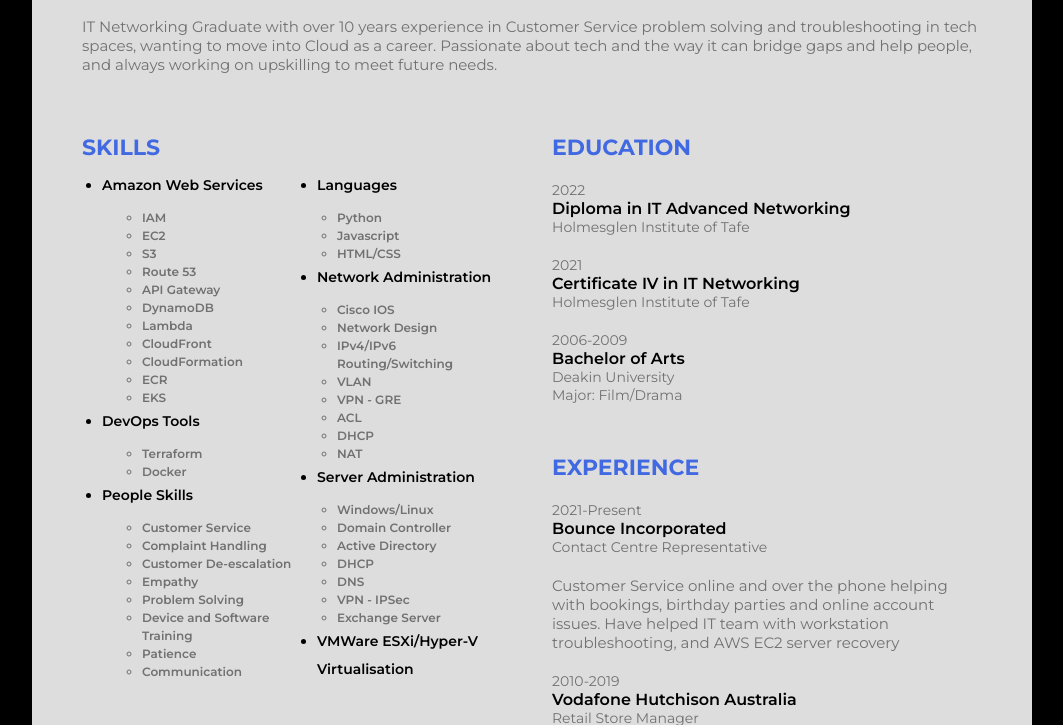
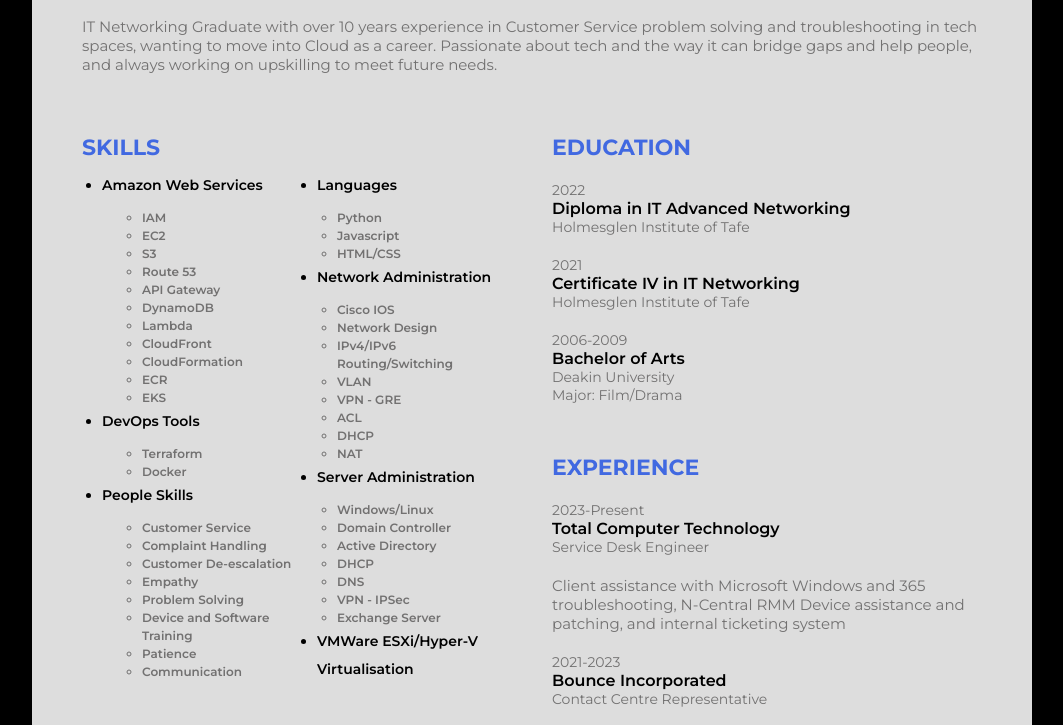
Before and after one commit to soundslikeevan/evansanders-CRC, a plain HTML site: page live/HTML/index.html in a window 1280 px wide. Shown: the part 211-936 px from the top of the page, without its empty margins (108-1171 px from the left). Drawn offline with nearby package versions, Linux system fonts and the light colour scheme; no server answers.

Commit message:
Updating exp items

```diff
--- a/live/HTML/index.html
+++ b/live/HTML/index.html
@@ -136,7 +136,13 @@
             <div class="exp">
                 <h3 class="title">Experience</h3>
                 <div class="exp_item">
-                    <p class="item_preTitle">2021-Present</p>
+                    <p class="item_preTitle">2023-Present</p>
+                    <h4 class="item_title">Total Computer Technology</h4>
+                    <p class="item_subtitle">Service Desk Engineer</p>
+                    <p class="description">Client assistance with Microsoft Windows and 365 troubleshooting, N-Central RMM Device assistance and patching, and internal ticketing system</p>
+                </div>
+                <div class="exp_item">
+                    <p class="item_preTitle">2021-2023</p>
                     <h4 class="item_title">Bounce Incorporated</h4>
                     <p class="item_subtitle">Contact Centre Representative</p>
                     <p class="description">Customer Service online and over the phone helping with bookings, birthday parties and online account issues. Have helped IT team with workstation troubleshooting, and AWS EC2 server recovery</p>
```
